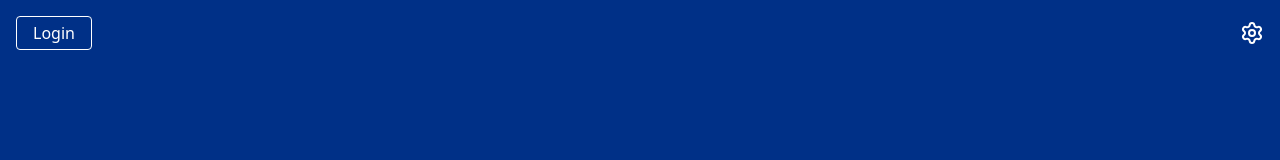
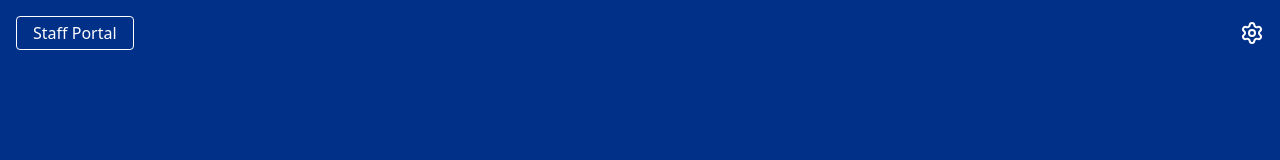
Before and after one commit to mahmoodharis540/NHS-PathFinder, a Next.js app in the folder nhs-finder/: page / in a window 1280 px wide. Shown: the top 160 px of the page. Built offline with nearby package versions, Linux system fonts and the light colour scheme.

Commit message:
updated terminology

```diff
--- a/nhs-finder/components/TopBar.tsx
+++ b/nhs-finder/components/TopBar.tsx
@@ -11,7 +11,7 @@ export default function TopBar() {
         href="/loginAdmin"
         className="text-white border border-white px-4 py-1 rounded hover:bg-white hover:text-[#003087] transition"
       >
-        Login
+        Staff Portal
       </Link>
 
       {/* Right side */}
```
